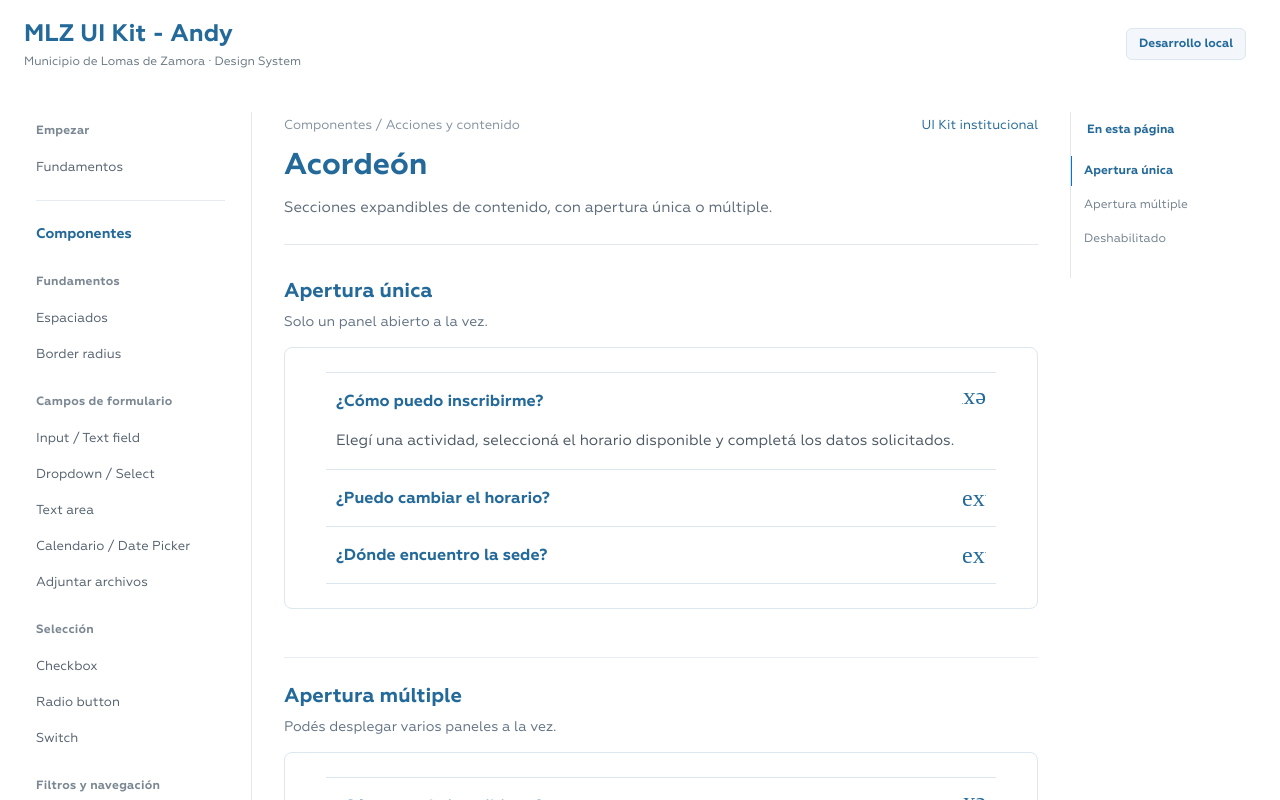
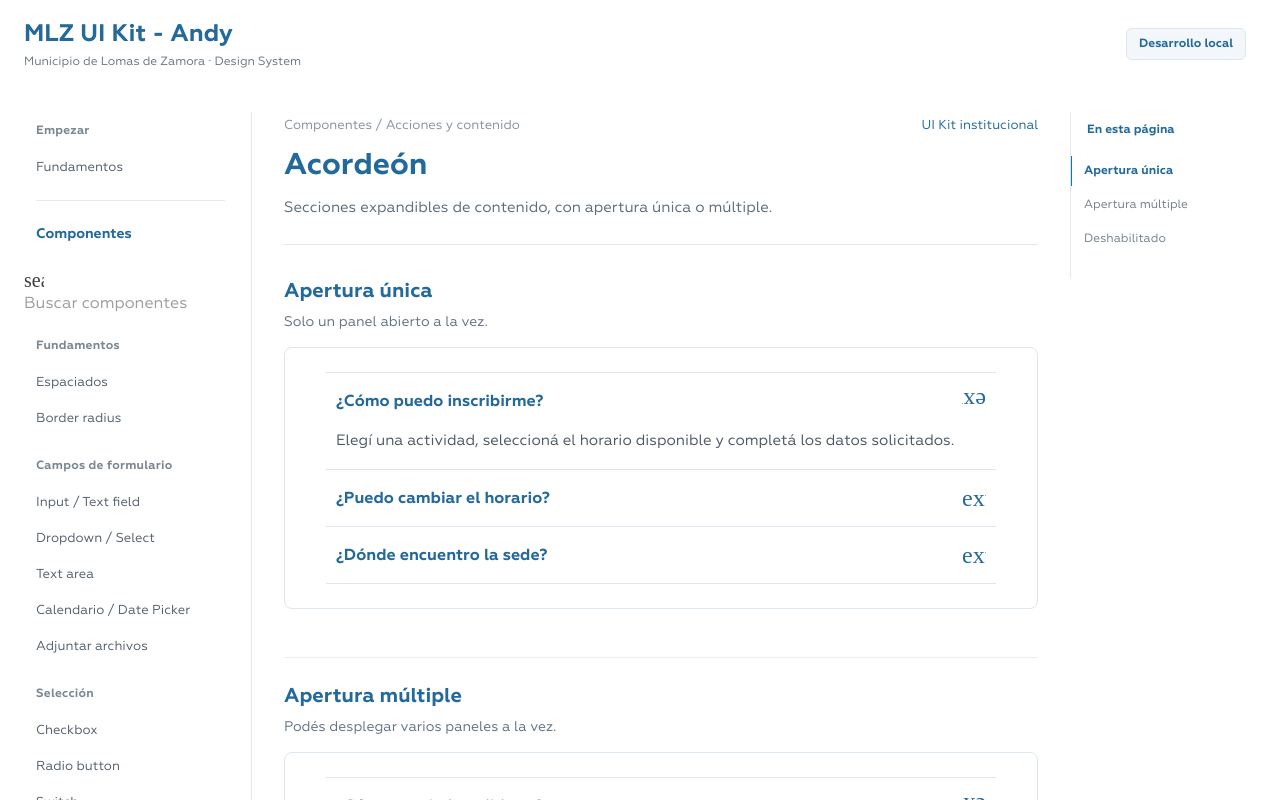
Before and after one commit to SantiagoM96/mlz-muni, a React (Vite) app: page /ui-kit-andy/componentes/acordeon in a window 1280 px wide. Shown: the top 800 px of the page. Built offline with nearby package versions, Linux system fonts and the light colour scheme; a web font is replaced by a local one.

Commit message:
feat(andy): add live searchable components navigation directly below sidebar heading

```diff
--- a/src/pages/andy-kit/AndyKitPage.tsx
+++ b/src/pages/andy-kit/AndyKitPage.tsx
@@ -206,6 +206,9 @@ const views:Record<Category,()=>ReactNode>={fundamentos:Foundations,filtros:Filt
 export function AndyKitPage(){
  const {categoria,componente}=useParams<{categoria?:string;componente?:string}>();
  const [navOpen,setNavOpen]=useState(false);
+ const [componentSearch,setComponentSearch]=useState('');
+ const normalizedSearch=componentSearch.normalize('NFD').replace(/[\u0300-\u036f]/g,'').trim().toLowerCase();
+ const filteredGroups=componentGroups.map(group=>({...group,items:group.items.filter(([id,title])=>!normalizedSearch||[title,id,componentMeta[id].description,group.title].some(value=>value.normalize('NFD').replace(/[\u0300-\u036f]/g,'').toLowerCase().includes(normalizedSearch)))})).filter(group=>group.items.length>0);
  const legacy=categories.find(c=>c.id===(categoria??'fundamentos'));
  const componentEntry=componentEntries.find(([id])=>id===componente);
  const isComponent=categoria==='componentes'&&!!componentEntry;
@@ -236,7 +239,14 @@ export function AndyKitPage(){
      </div>
      <div className="andy-nav-divider"/>
      <NavLink end to="/ui-kit-andy/componentes" onClick={()=>setNavOpen(false)} className={({isActive})=>"andy-nav-label andy-nav-label-link"+(isActive?" active":"")}>Componentes</NavLink>
-     {componentGroups.map(group=><div className="andy-nav-group" key={group.title}>
+     <div className="andy-component-search">
+      <Icon name="search" size={20}/>
+      <input type="search" aria-label="Buscar componentes" placeholder="Buscar componentes" value={componentSearch}
+        onChange={event=>setComponentSearch(event.target.value)}/>
+      {componentSearch&&<button type="button" className="andy-component-search-clear" onClick={()=>setComponentSearch('')} aria-label="Limpiar búsqueda"><Icon name="close" size={18}/></button>}
+     </div>
+     {filteredGroups.length===0&&<p className="andy-component-search-empty" role="status">No encontramos componentes.</p>}
+     {filteredGroups.map(group=><div className="andy-nav-group" key={group.title}>
       <span className="andy-nav-heading">{group.title}</span>
       {group.items.map(([id,title])=><NavLink key={id} to={'/ui-kit-andy/componentes/'+id} onClick={()=>setNavOpen(false)}
         className={({isActive})=>'andy-nav-link'+(isActive?' active':'')}>{title}</NavLink>)}
```
